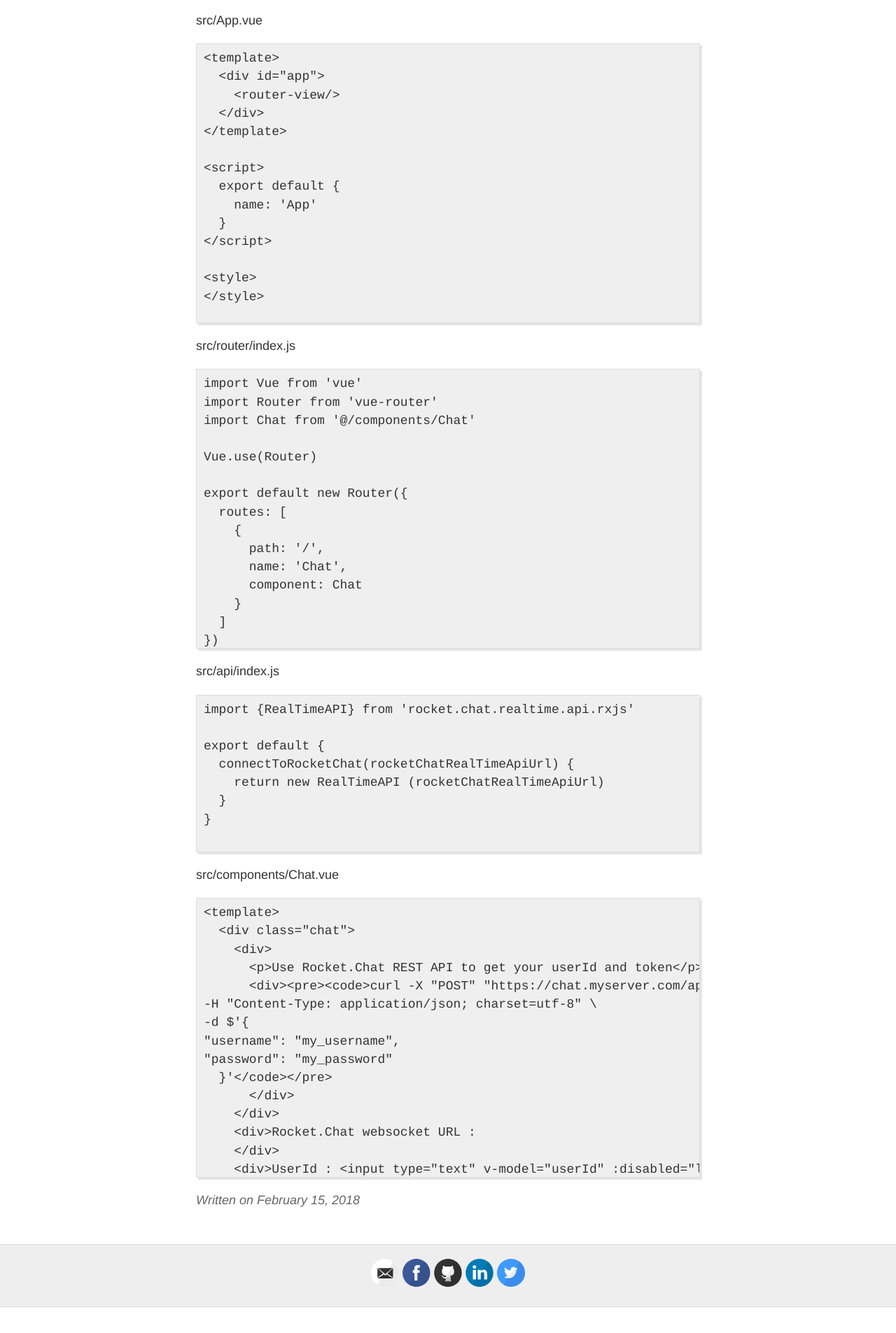
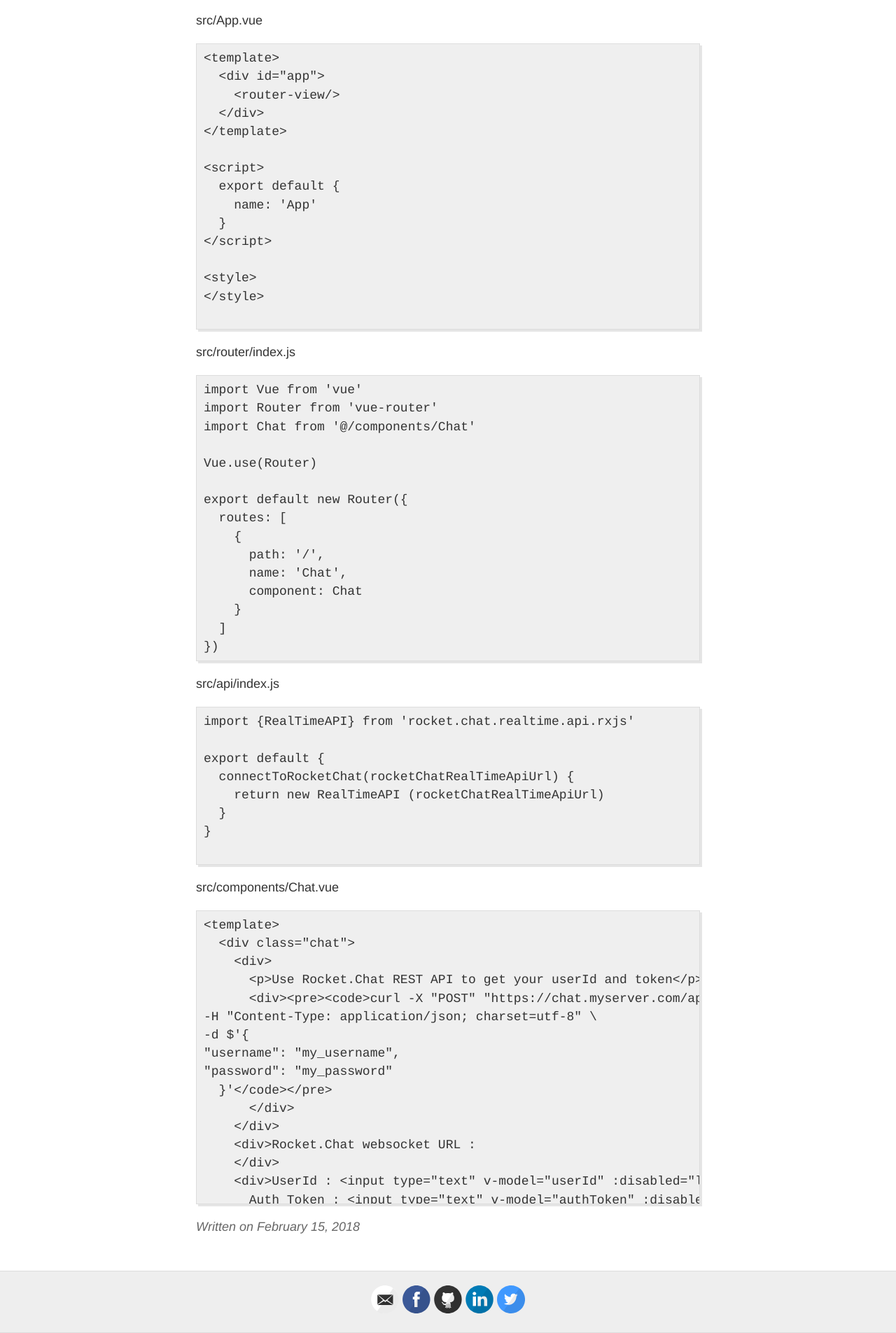
Before and after one commit to marc-bouvier/marc-bouvier.github.io, a Jekyll site: the page built from _posts/2018-02-15-chat-vuejs-rocket-chat.md, in a window 1280 px wide. Shown: the part 1029-2934 px from the top of the page at 70% size. Built offline with Jekyll 4.4.1, drawn with Linux system fonts in a browser that asks for light colours; comment, search, counter and statistics services are not loaded; before the commit the page ends 2897 px from its top, so only the background shows below that.

Commit message:
Update _highlights.scss

```diff
--- a/_sass/_highlights.scss
+++ b/_sass/_highlights.scss
@@ -1,4 +1,4 @@
-
+/* quick fixed highlight */
 .highlight {
   background-color: #efefef;
   padding: 7px 7px 7px 10px;
@@ -8,8 +8,9 @@
   box-shadow: 3px 3px rgba(0,0,0,0.1);
   margin: 20px 0 20px 0;
   overflow: auto;
-  max-height: 400px;
+  max-height: 420px;
 }
+/* quick fixed highlight */
 pre.highlight {
   background-color: initial;
   padding: initial;
```
